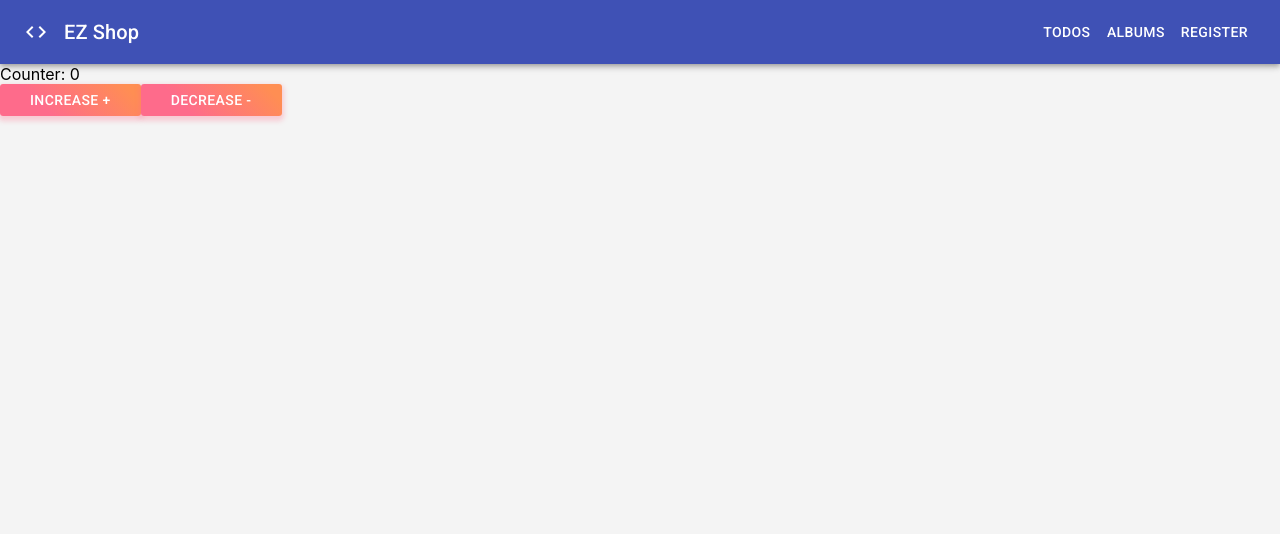
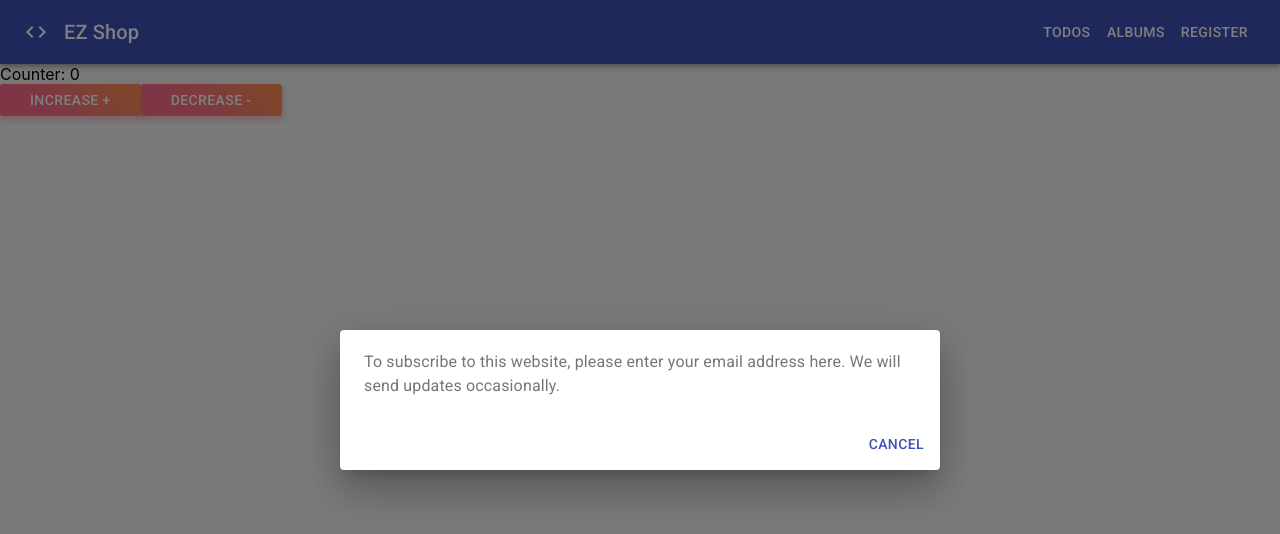
Before and after one commit to De-miles/reactjs-learning, a React (Create React App) app: page / in a window 1280 px wide. Both pictures are taken after a click on the button "REGISTER". Shown: the top 534 px of the page. Built offline with nearby package versions, Linux system fonts and the light colour scheme; no server answers.

Commit message:
add dialog to show register form

```diff
--- a/src/components/Header/index.jsx
+++ b/src/components/Header/index.jsx
@@ -1,4 +1,4 @@
-import React from 'react';
+import React, { useState } from 'react';
 import { makeStyles } from '@material-ui/core/styles';
 import AppBar from '@material-ui/core/AppBar';
 import Toolbar from '@material-ui/core/Toolbar';
@@ -7,6 +7,12 @@
 import IconButton from '@material-ui/core/IconButton';
 import CodeIcon from '@material-ui/icons/Code';
 import { NavLink, Link } from 'react-router-dom';
+import TextField from '@material-ui/core/TextField';
+import Dialog from '@material-ui/core/Dialog';
+import DialogActions from '@material-ui/core/DialogActions';
+import DialogContent from '@material-ui/core/DialogContent';
+import DialogContentText from '@material-ui/core/DialogContentText';
+import DialogTitle from '@material-ui/core/DialogTitle';
 
 const useStyles = makeStyles((theme) => ({
   root: {
@@ -25,6 +31,15 @@
 }));
 
 export default function Header() {
+  const [open, setOpen] = useState(false);
+
+  const handleClickOpen = () => {
+    setOpen(true);
+  };
+
+  const handleClose = () => {
+    setOpen(false);
+  };
   const classes = useStyles();
 
   return (
@@ -46,9 +61,30 @@
             <Button color="inherit">Albums</Button>
           </NavLink>
 
-          <Button color="inherit">Register</Button>
+          <Button color="inherit" onClick={handleClickOpen}>
+            Register
+          </Button>
         </Toolbar>
       </AppBar>
+
+      <Dialog
+        disableBackdropClick
+        disableEscapeKeyDown
+        open={open}
+        onClose={handleClose}
+        aria-labelledby="form-dialog-title"
+      >
+        <DialogContent>
+          <DialogContentText>
+            To subscribe to this website, please enter your email address here. We will send updates occasionally.
+          </DialogContentText>
+        </DialogContent>
+        <DialogActions>
+          <Button onClick={handleClose} color="primary">
+            Cancel
+          </Button>
+        </DialogActions>
+      </Dialog>
     </div>
   );
 }
```
